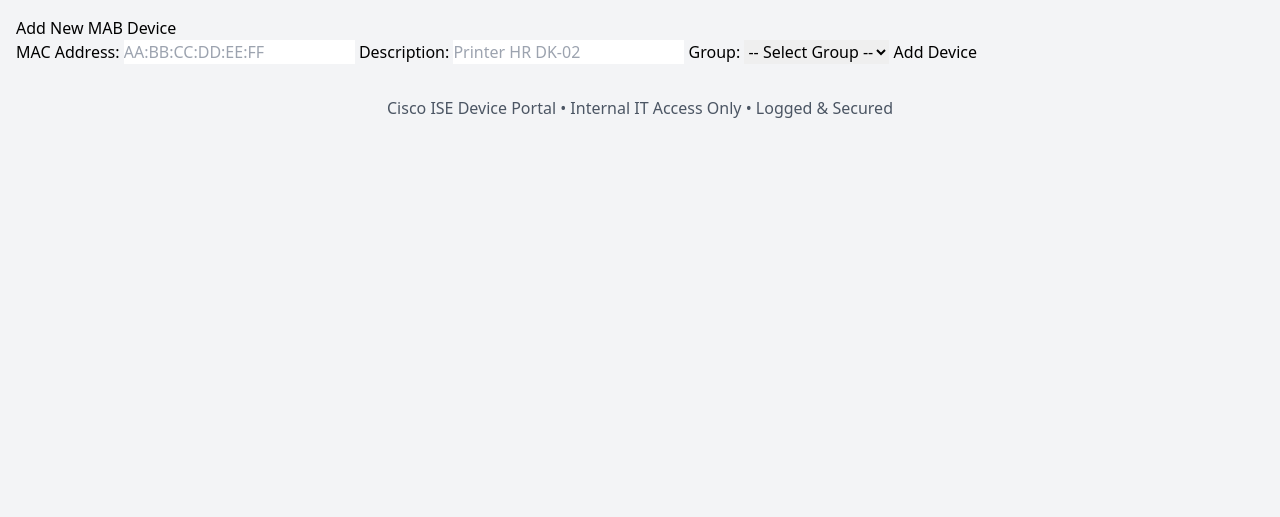
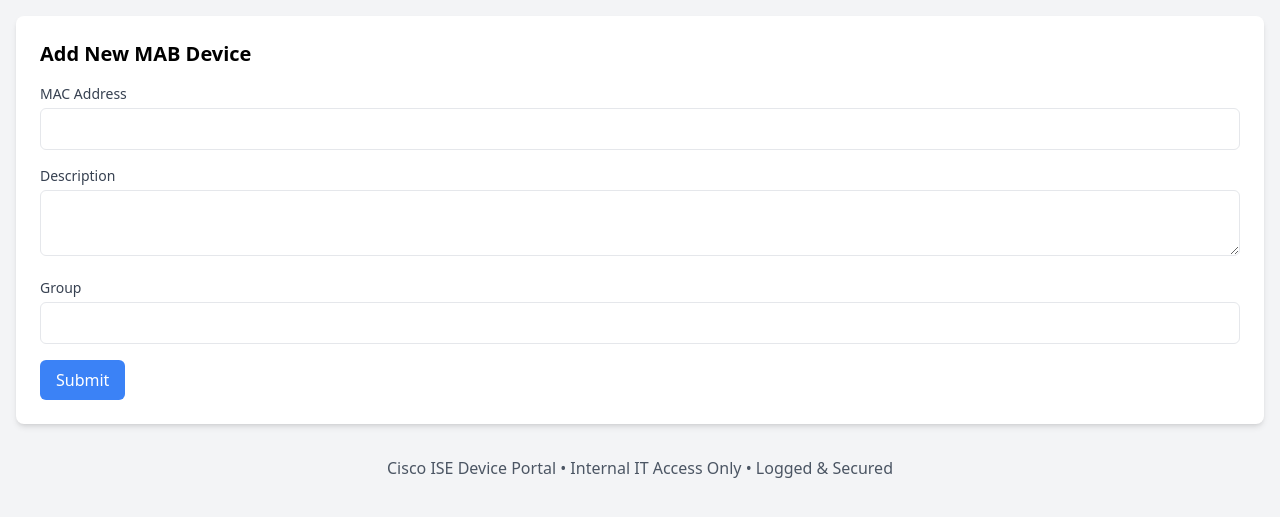
Before and after one commit to jddnd/mab-portal-replit, a Flask app: template templates/add.html in a window 1280 px wide. Shown: the top 517 px of the page. Run offline with Flask 3, Linux system fonts and the light colour scheme; the template is opened without the code that fills it, so the values that code supplies are empty, except form fields; the visitor is signed in with stand-in values (Sample User, id 1); form fields are guessed from the names that the template uses; some libraries are stand-ins or nearby versions.

Commit message:
Update add.html

```diff
--- a/templates/add.html
+++ b/templates/add.html
@@ -1,23 +1,31 @@
 {% extends "base.html" %}
 {% block content %}
-<div class="container">
-  <h2>Add New MAB Device</h2>
-  <form method="POST" action="/add-device">
-    <label for="mac">MAC Address:</label>
-    <input type="text" name="mac" required placeholder="AA:BB:CC:DD:EE:FF">
-
-    <label for="desc">Description:</label>
-    <input type="text" name="desc" required placeholder="Printer HR DK-02">
-
-    <label for="group">Group:</label>
-    <select name="group" required>
-      <option value="">-- Select Group --</option>
-      <option value="Printers">Printers</option>
-      <option value="IoT_Meeting">IoT_Meeting</option>
-      <option value="Mgmt_AP">Mgmt_AP</option>
-      <option value="Mgmt_SW">Mgmt_SW</option>
-    </select>
-    <button type="submit">Add Device</button>
-  </form>
+<div class="bg-white p-6 rounded-lg shadow-md">
+    <h2 class="text-xl font-semibold mb-4">Add New MAB Device</h2>
+    <form method="POST" class="space-y-4">
+        {{ form.hidden_tag() }}
+        <div>
+            <label class="block text-sm font-medium text-gray-700">MAC Address</label>
+            {{ form.mac(class="mt-1 p-2 w-full border rounded-md") }}
+            {% if form.mac.errors %}
+                <p class="text-red-500 text-sm">{{ form.mac.errors[0] }}</p>
+            {% endif %}
+        </div>
+        <div>
+            <label class="block text-sm font-medium text-gray-700">Description</label>
+            {{ form.description(class="mt-1 p-2 w-full border rounded-md") }}
+            {% if form.description.errors %}
+                <p class="text-red-500 text-sm">{{ form.description.errors[0] }}</p>
+            {% endif %}
+        </div>
+        <div>
+            <label class="block text-sm font-medium text-gray-700">Group</label>
+            {{ form.group(class="mt-1 p-2 w-full border rounded-md") }}
+            {% if form.group.errors %}
+                <p class="text-red-500 text-sm">{{ form.group.errors[0] }}</p>
+            {% endif %}
+        </div>
+        {{ form.submit(class="bg-blue-500 text-white px-4 py-2 rounded-md hover:bg-blue-600") }}
+    </form>
 </div>
 {% endblock %}
```
